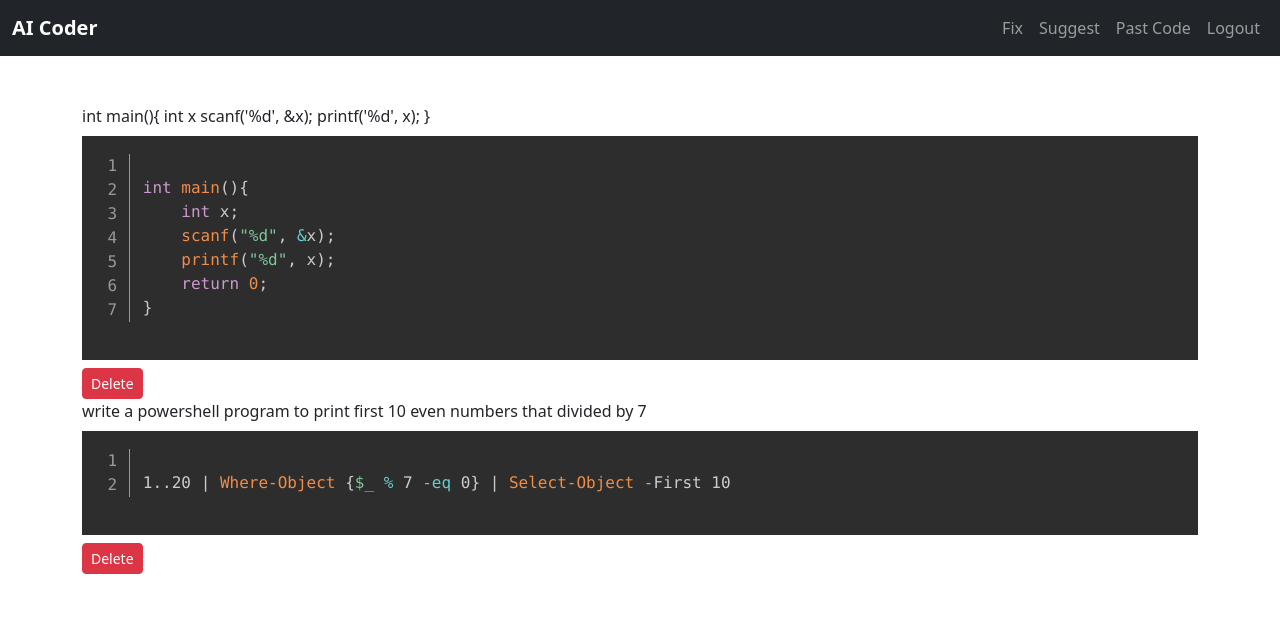
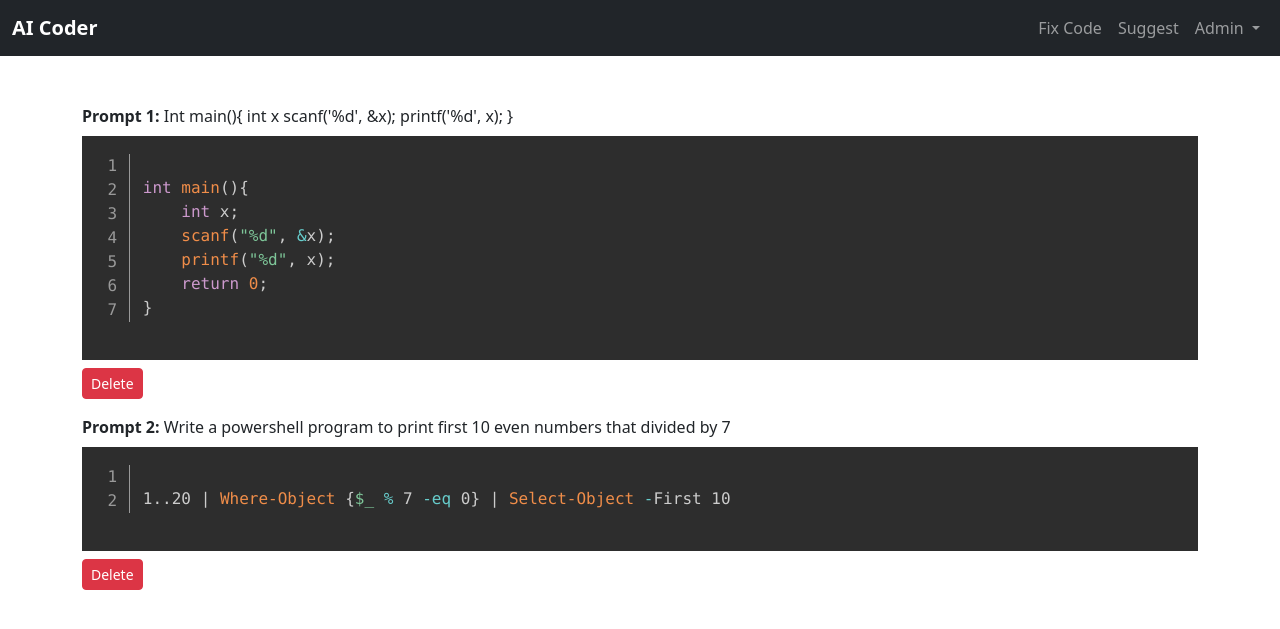
Before and after one commit to humayanalrosid/aicoder, a Django app: page /past in a window 1280 px wide. Shown: the top 629 px of the page. Run offline with Django 4.2, Linux system fonts and the light colour scheme; a user stored in the database is signed in; data comes from the database, SQL or seed files in the repository; both versions use the stored data as it was after the commit.

Commit message:
navbar link

```diff
--- a/app/templates/app/navbar.html
+++ b/app/templates/app/navbar.html
@@ -12,23 +12,26 @@
             <ul class="navbar-nav ms-auto mb-2 mb-lg-0">
                 {% if request.user.is_authenticated %}
                     <li class="nav-item">
-                        <a class="nav-link" aria-current="page" href="{% url 'fix' %}">Fix</a>
+                        <a class="nav-link {% if nbar == 'fix' %}active{% endif %}" href="{% url 'fix' %}">Fix Code</a>
                     </li>
                     <li class="nav-item">
-                        <a class="nav-link" href="{% url 'suggest' %}">Suggest</a>
+                        <a class="nav-link {% if nbar == 'suggest' %}active{% endif %}" href="{% url 'suggest' %}">Suggest</a>
                     </li>
                     <li class="nav-item">
-                        <a class="nav-link" href="{% url 'past' %}">Past Code</a>
-                    </li>
-                    <li class="nav-item">
-                        <a class="nav-link" href="{% url 'logout' %}">Logout</a>
+                        <a class="nav-link dropdown-toggle" href="#" role="button" data-bs-toggle="dropdown" aria-expanded="false">
+                          {{ request.user | capfirst }}
+                        </a>
+                        <ul class="dropdown-menu dropdown-menu-dark dropdown-menu-end">
+                          <li><a class="nav-link {% if nbar == 'past' %}active{% endif %}" href="{% url 'past' %}">Past Code</a></li>
+                          <li><a class="nav-link"  href="{% url 'logout' %}">Logout</a></li>
+                        </ul>
                     </li>
                 {% else %}
                     <li class="nav-item">
-                        <a class="nav-link" href="{% url 'signup' %}">Sign Up</a>
+                        <a class="nav-link {% if nbar == 'signup' %}active{% endif %}" href="{% url 'signup' %}">Sign Up</a>
                     </li>
                     <li class="nav-item">
-                        <a class="nav-link" href="{% url 'login' %}">Login</a>
+                        <a class="nav-link {% if nbar == 'login' %}active{% endif %}" href="{% url 'login' %}">Login</a>
                     </li>
                 {% endif %}
             </ul>
--- a/app/templates/app/past.html
+++ b/app/templates/app/past.html
@@ -5,13 +5,15 @@
 
 {% if code %}
 {% for data in code %}
-    {{ data.prompt }} <br>
+<div class="mb-3">
+    <strong>Prompt {{ forloop.counter }}:</strong> {{ data.prompt | capfirst }} <br>
 <pre>
 <code class='line-numbers language-{{ data.lang }}'>
 {{ data.response }}
 </code>
 </pre>
 <a href="{% url 'delete_past' data.id %}" class="btn btn-danger btn-sm">Delete</a> <br>
+</div>
 {% endfor %}
 {% endif %}
 
--- a/app/views.py
+++ b/app/views.py
@@ -6,11 +6,11 @@ from .models import Code
 
 import openai
 
-# API KEY : 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
+# API KEY : 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
 
 def home(request):
     if not request.user.is_authenticated:
-        return render(request, 'app/home.html')
+        return render(request, 'app/home.html', {'nbar':'home'})
     else:
         return redirect('fix')
 
@@ -28,7 +28,7 @@ def fix(request):
 
             else:
                 # OpenAI Key
-                openai.api_key = "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"
+                openai.api_key = "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"
                 # Create Instance
                 openai.Model.list()
 
@@ -56,7 +56,7 @@ def fix(request):
                 except Exception as e:
                     return render(request, 'app/fix.html', {'lang_list':lang_list, 'response':e, 'lang': lang})
 
-        return render(request, 'app/fix.html', {'lang_list':lang_list})
+        return render(request, 'app/fix.html', {'lang_list':lang_list,'nbar':'fix'})
 
     else:
         messages.warning(request, "Please log in to use AI Coder.")
@@ -76,7 +76,7 @@ def suggest(request):
 
             else:
                 # OpenAI Key
-                openai.api_key = "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"
+                openai.api_key = "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"
                 # Create Instance
                 openai.Model.list()
 
@@ -104,7 +104,7 @@ def suggest(request):
                 except Exception as e:
                     return render(request, 'app/suggest.html', {'lang_list':lang_list, 'response':e, 'lang': lang})
 
-        return render(request, 'app/suggest.html', {'lang_list':lang_list})
+        return render(request, 'app/suggest.html', {'lang_list':lang_list, 'nbar':'suggest'})
 
     else:
         messages.warning(request, "Please log in to use AI Coder.")
@@ -114,7 +114,7 @@ def suggest(request):
 def past_code(request):
     if request.user.is_authenticated:
         code = Code.objects.filter(user=request.user)
-        return render(request, 'app/past.html', {'code':code})
+        return render(request, 'app/past.html', {'code':code, 'nbar':'past'})
     else:
         messages.warning(request, 'Please log in to use AI Coder.')
         return redirect('login')
@@ -124,7 +124,7 @@ def delete_past_code(request, id):
         past = Code.objects.get(id=id)
         past.delete()
         messages.success(request, 'Deleted successfully.')
-        return render(request, 'app/past.html', {'past':past})
+        return redirect('past')
     else:
         messages.warning(request, 'Please log in to use AI Coder.')
         return redirect('login')
@@ -140,7 +140,7 @@ def signup(request):
                 return redirect('login')
         else:
             form = SignUpForm()
-        return render(request, 'app/signup.html', {'form':form})
+        return render(request, 'app/signup.html', {'form':form, 'nbar':'signup'})
 
     else:
         messages.warning(request, "You are already logged in.")
@@ -165,7 +165,7 @@ def user_login(request):
                     return redirect('login')
         else:
             form = LoginForm()
-        return render(request, 'app/login.html', {'form':form})
+        return render(request, 'app/login.html', {'form':form, 'nbar':'login'})
 
     else:
         messages.warning(request, "You are already logged in.")
```
Also changed, not shown: app/templates/app/login.html (+7 -1 lines), app/templates/app/signup.html (+7 -1 lines), app/static/img/code.ico (added), db.sqlite3.
